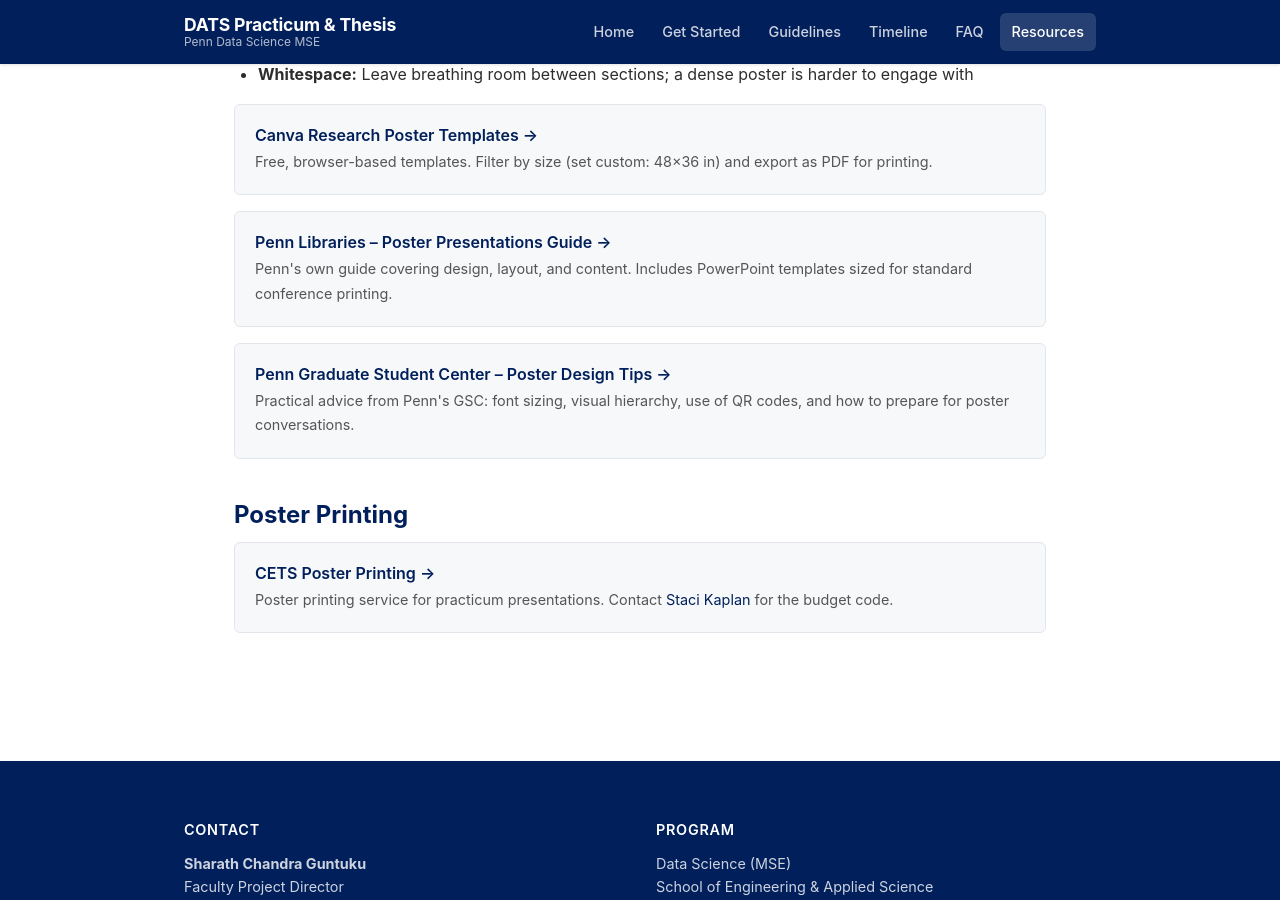
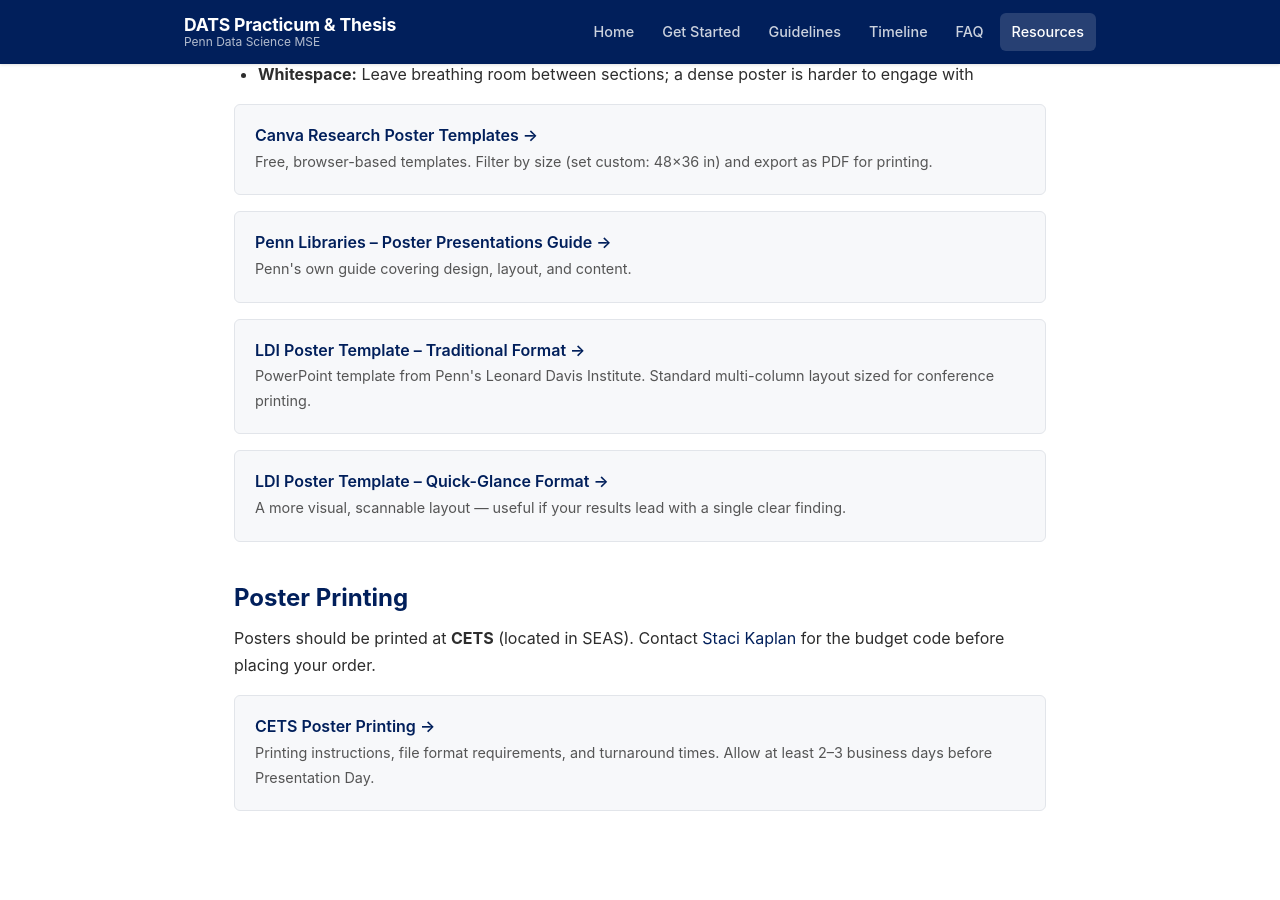
Before and after one commit to chandrasg/dats-projects, a Jekyll site: the page built from pages/resources.md, in a window 1280 px wide and 900 px high, scrolled down 1658 px. Built offline with Jekyll 4.4.1, drawn with Linux system fonts in a browser that asks for light colours.

Commit message:
Update poster resources: drop GSC, add LDI templates, clarify CETS printing
- Remove GSC link
- Add two LDI PowerPoint templates (traditional + quick-glance)
- Add prose above CETS card directing students to print there and
  contact Staci for the budget code

Co-Authored-By: Claude Opus 4.6 <noreply@anthropic.com>

```diff
--- a/pages/resources.md
+++ b/pages/resources.md
@@ -76,17 +76,24 @@ Practicum students present a research poster at DATS Presentation Day. There is
 
 <div class="resource-card">
 <h4><a href="https://guides.library.upenn.edu/poster-presentation" target="_blank">Penn Libraries – Poster Presentations Guide &rarr;</a></h4>
-<p>Penn's own guide covering design, layout, and content. Includes PowerPoint templates sized for standard conference printing.</p>
+<p>Penn's own guide covering design, layout, and content.</p>
 </div>
 
 <div class="resource-card">
-<h4><a href="https://gsc.upenn.edu/research-poster-design-tips" target="_blank">Penn Graduate Student Center – Poster Design Tips &rarr;</a></h4>
-<p>Practical advice from Penn's GSC: font sizing, visual hierarchy, use of QR codes, and how to prepare for poster conversations.</p>
+<h4><a href="https://ldi.upenn.edu/wp-content/uploads/2021/07/LDI_Poster_Template_2019-regular-updated-7.pptx" target="_blank">LDI Poster Template – Traditional Format &rarr;</a></h4>
+<p>PowerPoint template from Penn's Leonard Davis Institute. Standard multi-column layout sized for conference printing.</p>
+</div>
+
+<div class="resource-card">
+<h4><a href="https://ldi.upenn.edu/wp-content/uploads/2021/07/LDI_Poster_Template_2019-smart-updated-5.pptx" target="_blank">LDI Poster Template – Quick-Glance Format &rarr;</a></h4>
+<p>A more visual, scannable layout — useful if your results lead with a single clear finding.</p>
 </div>
 
 ## Poster Printing
 
+Posters should be printed at **CETS** (located in SEAS). Contact <a href="mailto:{{ site.data.contacts.program_manager.email }}">{{ site.data.contacts.program_manager.name }}</a> for the budget code before placing your order.
+
 <div class="resource-card">
 <h4><a href="https://cets.seas.upenn.edu/answers/posters.html" target="_blank">CETS Poster Printing &rarr;</a></h4>
-<p>Poster printing service for practicum presentations. Contact <a href="mailto:{{ site.data.contacts.program_manager.email }}">{{ site.data.contacts.program_manager.name }}</a> for the budget code.</p>
+<p>Printing instructions, file format requirements, and turnaround times. Allow at least 2–3 business days before Presentation Day.</p>
 </div>
```
